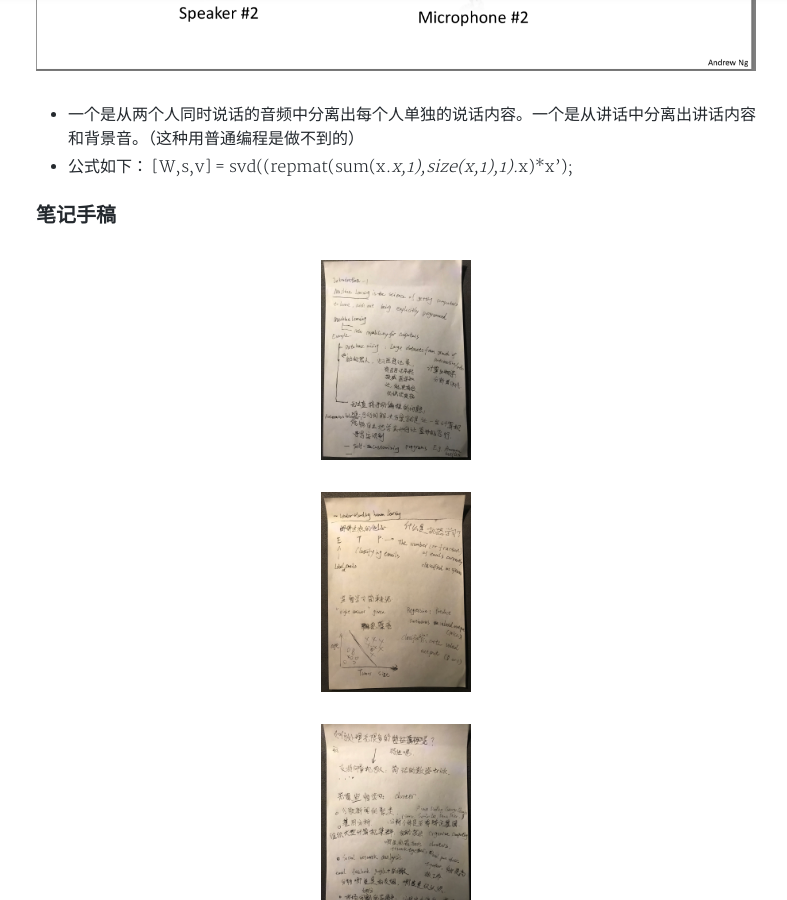
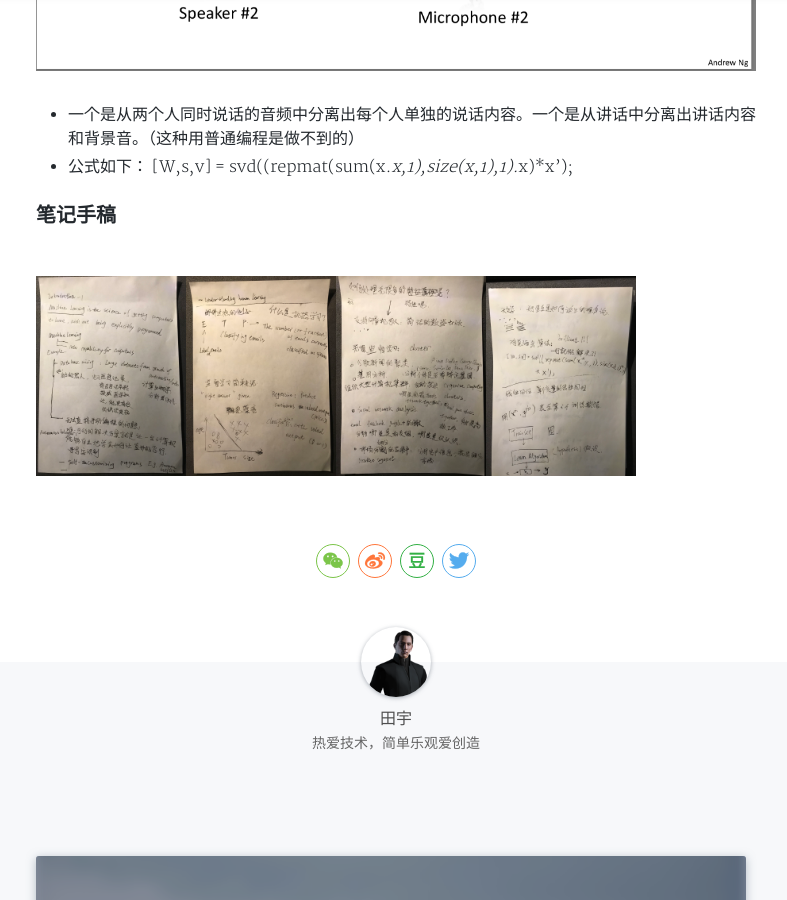
Before and after one commit to tianyu-sz/tianyu-sz.github.io, a Jekyll site: the page built from _posts/2020-01-09-machine-learning-note-2-introduction.md, in a window 1280 px wide and 900 px high, scrolled down 3803 px. Shown: the whole window, without its empty margins (244-1031 px from the left). Built offline with Jekyll 4.4.1, drawn with Linux system fonts in a browser that asks for light colours; nearby versions of some CDN libraries; a style sheet for code colours, icons or effects is not loaded.

Commit message:
调样式

```diff
--- a/_posts/2020-01-09-machine-learning-note-2-introduction.md
+++ b/_posts/2020-01-09-machine-learning-note-2-introduction.md
@@ -74,7 +74,7 @@ if its performance at tasks in T, as measured by P, improves with experience E."
 [W,s,v] = svd((repmat(sum(x.*x,1),size(x,1),1).*x)*x');
 
 ### 笔记手稿
-![手稿2-1](/assets/img/post/2020_01/note-handcraft-2-1.jpg){:height="200px" width="150px" float="left"}
-![手稿2-2](/assets/img/post/2020_01/note-handcraft-2-2.jpg){:height="200px" width="150px" float="left"}
-![手稿2-3](/assets/img/post/2020_01/note-handcraft-2-3.jpg){:height="200px" width="150px" float="left"}
-![手稿2-4](/assets/img/post/2020_01/note-handcraft-2-4.jpg){:height="200px" width="150px" float="left"}
+![手稿2-1](/assets/img/post/2020_01/note-handcraft-2-1.jpg){:height="200px" width="150px" style="float: left;"}
+![手稿2-2](/assets/img/post/2020_01/note-handcraft-2-2.jpg){:height="200px" width="150px" style="float: left;"}
+![手稿2-3](/assets/img/post/2020_01/note-handcraft-2-3.jpg){:height="200px" width="150px" style="float: left;"}
+![手稿2-4](/assets/img/post/2020_01/note-handcraft-2-4.jpg){:height="200px" width="150px" style="float: left;"}
```
